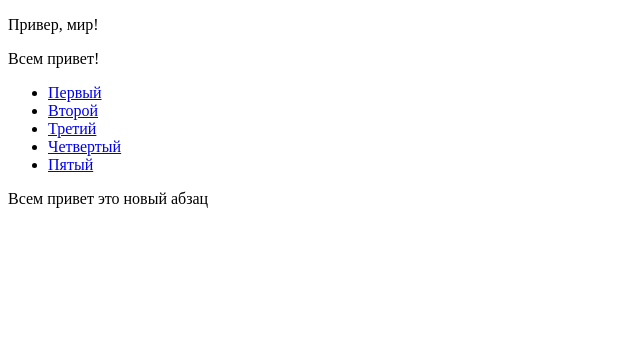
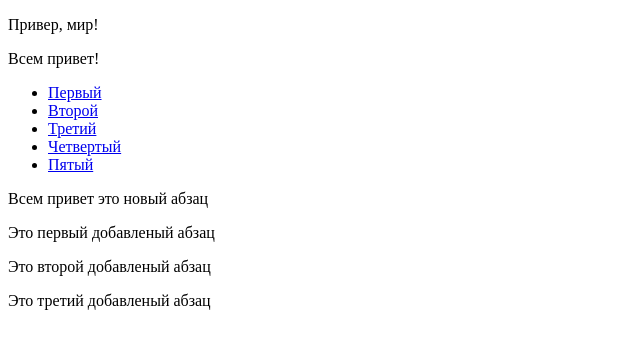
Before and after one commit to Saturn711/new.site, a PHP site: page / in a window 1280 px wide. Shown: the top 349 px of the page, without its empty margins (0-640 px from the left). Run offline with PHP 8.4, Linux system fonts and the light colour scheme.

Commit message:
Its new comment

```diff
--- a/index.php
+++ b/index.php
@@ -24,13 +24,13 @@
 		<p>Всем привет это новый абзац</p>
 	</div>
 	<div>
-		<p></p>
+		<p>Это первый добавленый абзац</p>
 	</div>
 	<div>
-		<p></p>
+		<p>Это второй добавленый абзац</p>
 	</div>
 	<div>
-		<p></p>
+		<p>Это третий добавленый абзац</p>
 	</div>
 </body>
 </html>
```
